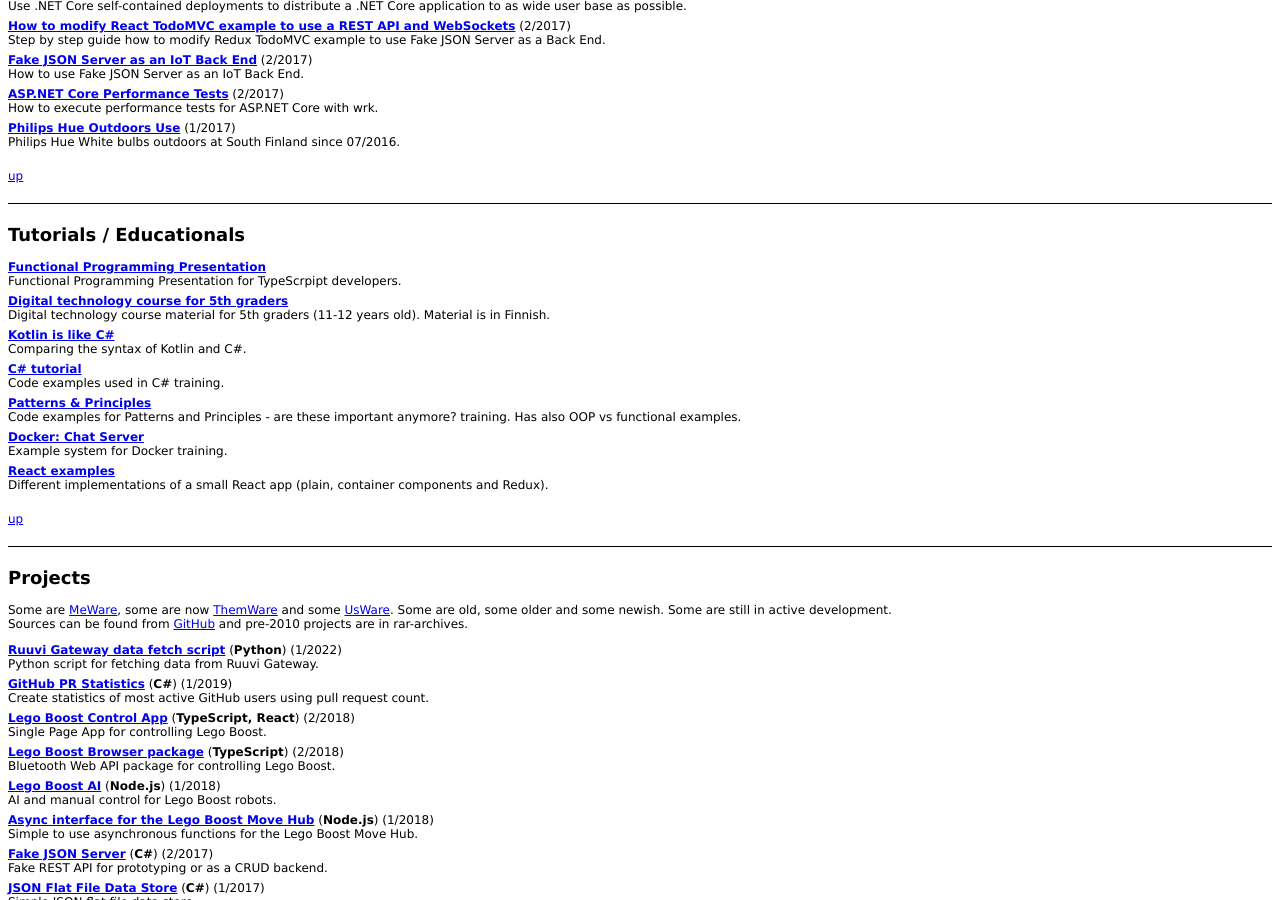
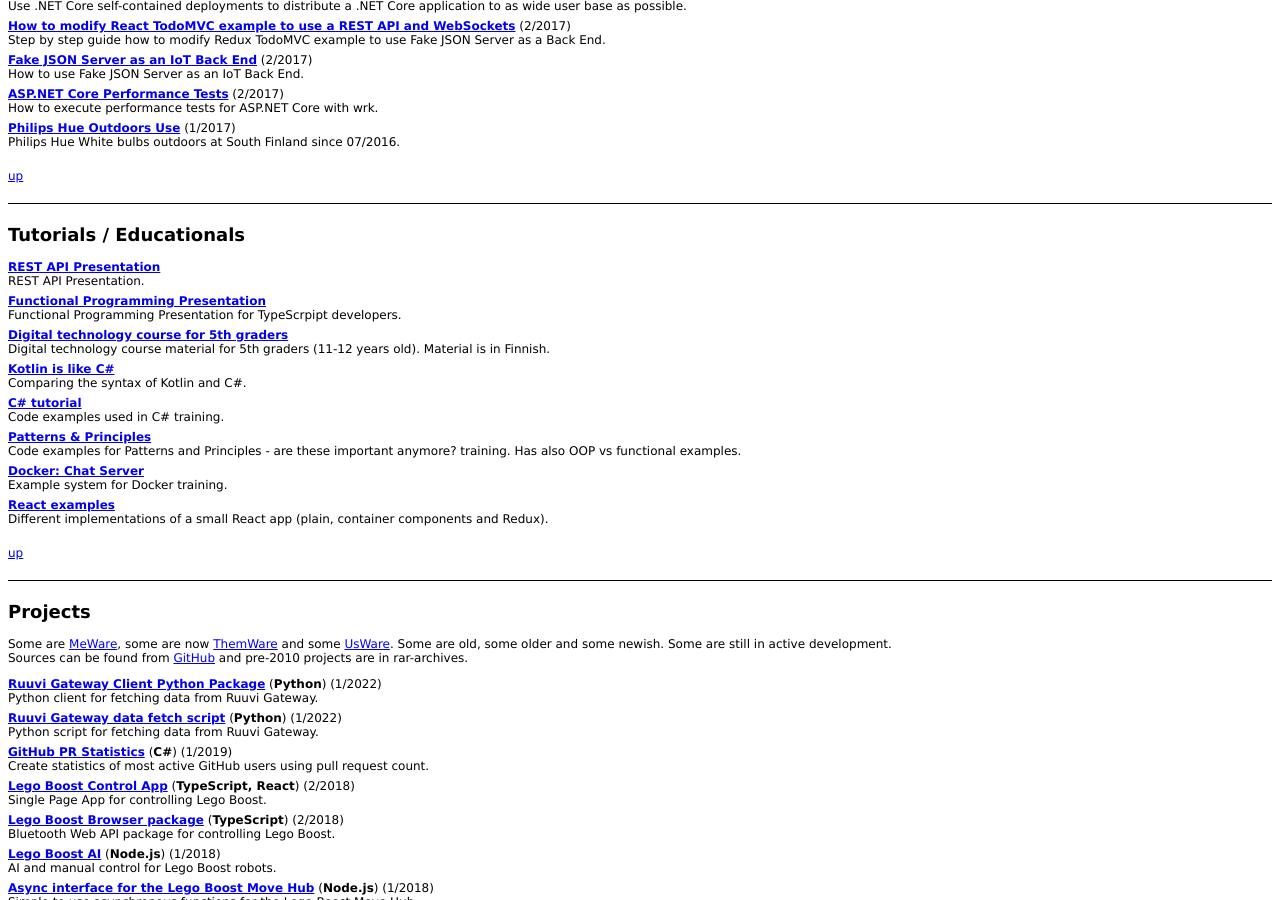
Before and after one commit to ttu/ttu.github.io, a Jekyll site: the page index.html, which Jekyll copies as it is, in a window 1280 px wide and 900 px high, scrolled down 524 px. Built offline with Jekyll 4.4.1, drawn with Linux system fonts in a browser that asks for light colours.

Commit message:
Update own projects

```diff
--- a/index.html
+++ b/index.html
@@ -136,6 +136,11 @@
 		<h2>Tutorials / Educationals</h2>
 
 		<div class="ownDev">
+			<a href="/rest-api-presentation/">REST API Presentation</a><br/>
+			REST API Presentation.
+		</div>
+
+		<div class="ownDev">
 			<a href="/functional-programming-presentation/">Functional Programming Presentation</a><br/>
 			Functional Programming Presentation for TypeScrpipt developers.
 		</div>
@@ -184,6 +189,11 @@
 			Some are <a href="definitions.html">MeWare</a>, some are now <a href="definitions.html">ThemWare</a> and some <a href="definitions.html">UsWare</a>. Some are old, some older and some newish. Some are still in active development.<br/>
 			Sources can be found from <a href="https://github.com/ttu">GitHub</a> and pre-2010 projects are in rar-archives.
 		</p>
+
+		<div class="ownDev">
+			<a href="https://github.com/ruuvi-friends/ruuvi-gateway-client">Ruuvi Gateway Client Python Package</a> (<label class="ownDevLan">Python</label>) (1/2022)<br/>
+			Python client for fetching data from Ruuvi Gateway.
+		</div>
 
 		<div class="ownDev">
 			<a href="https://github.com/ruuvi-friends/ruuvi-gateway-fetch-data-script">Ruuvi Gateway data fetch script</a> (<label class="ownDevLan">Python</label>) (1/2022)<br/>
```
